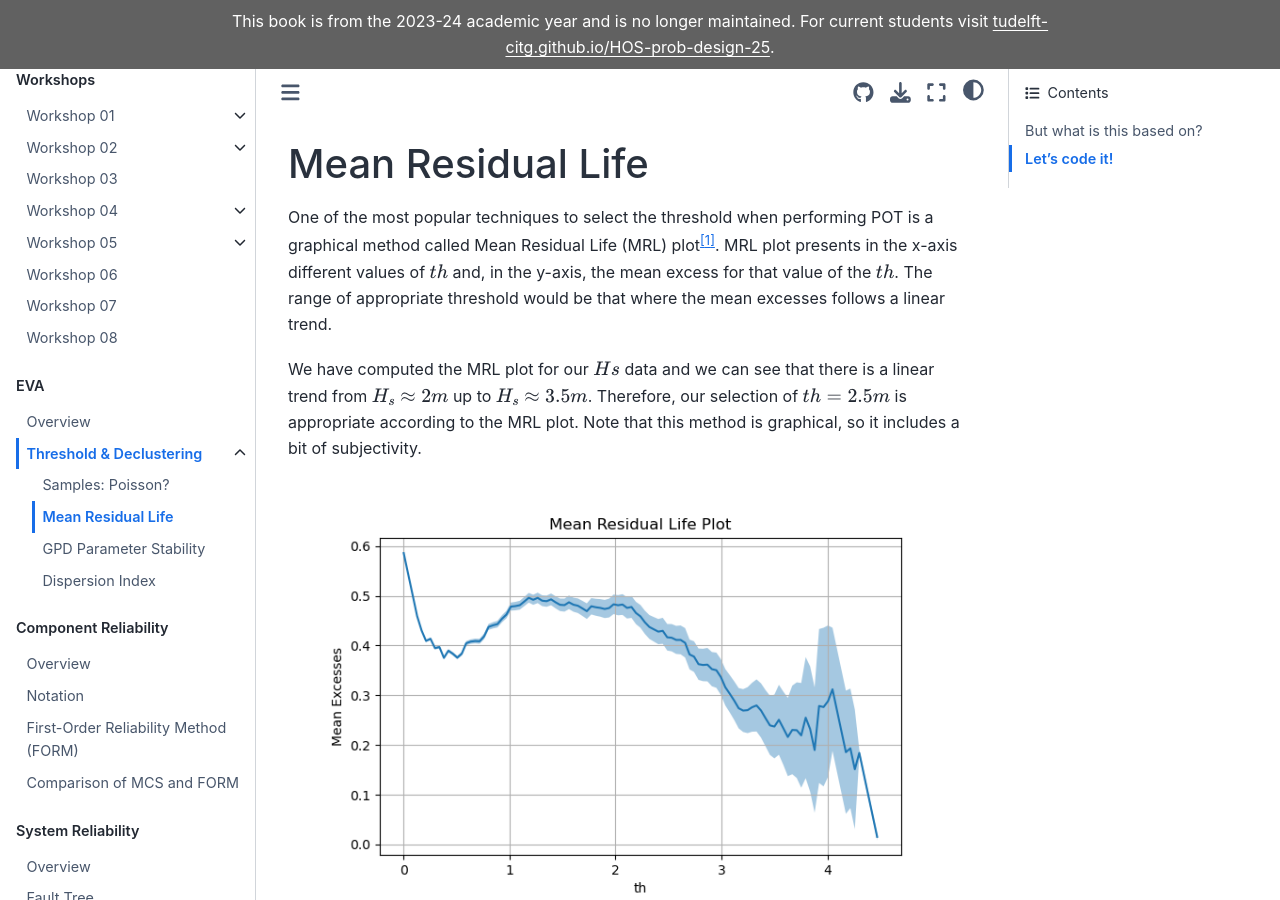
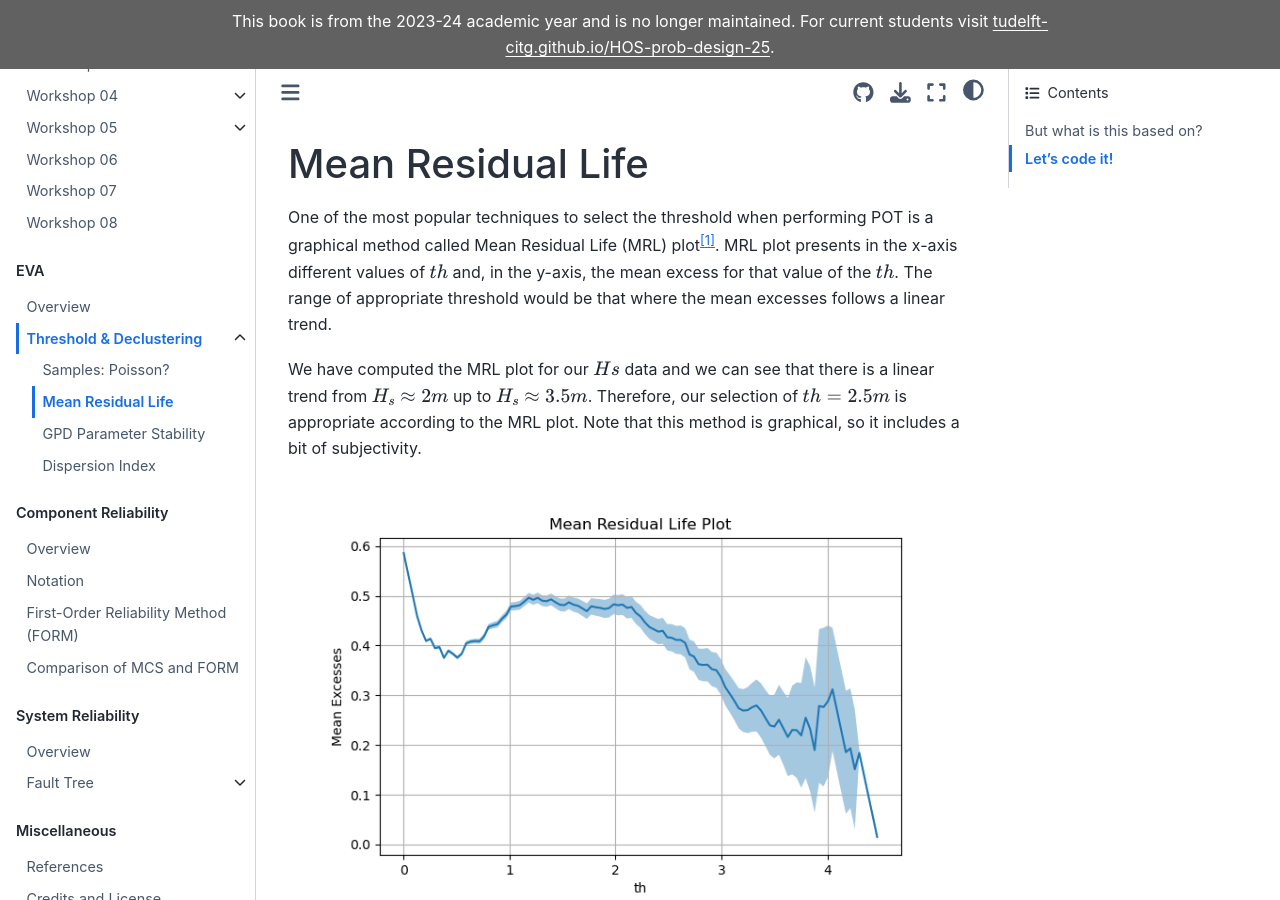
Before and after one commit to TUDelft-CITG/HOS-workbook, a Jupyter Book: the page built from book/2024/EVA/mrl.md, in a window 1280 px wide and 900 px high. Built offline with Jupyter Book 1.0.4 settings and Sphinx 7.4.7 and the Sphinx Book theme 1.1.4, drawn with Linux system fonts in a browser that asks for light colours; pages that are not in the unit, such as notebooks, are missing from menus; comment, search, counter and statistics services are not loaded; some of the changed lines change nothing that is shown.

Commit message:
fix preprocess

```diff
--- a/book/_toc.yml
+++ b/book/_toc.yml
@@ -4,6 +4,8 @@
 parts:
   - caption: Workshops
     chapters:
+    - file: blank.md
+# START REMOVE-FROM-PUBLISH
     - file: 2024/workshop/01.ipynb
       sections:
       - file: 2024/workshop/01_solution.ipynb
@@ -61,11 +63,14 @@
     chapters:
     - file: 2024/system/overview
     - file: 2024/system/fault_tree
-      # sections:
-      # - file: 2024/EVA/poisson
-# # START REMOVE-FROM-PUBLISH
-#       sections:
-#       - file: some_content/text_and_code.ipynb
-# # END REMOVE-FROM-PUBLISH
-#     - file: references.md
-#     - file: credits.md
+      sections:
+      - file: 2024/EVA/poisson
+# END REMOVE-FROM-PUBLISH
+# START REMOVE-FROM-PUBLISH
+      sections:
+      - file: some_content/text_and_code.ipynb
+# END REMOVE-FROM-PUBLISH
+  - caption: Miscellaneous
+    chapters:
+    - file: references.md
+    - file: credits.md
```
